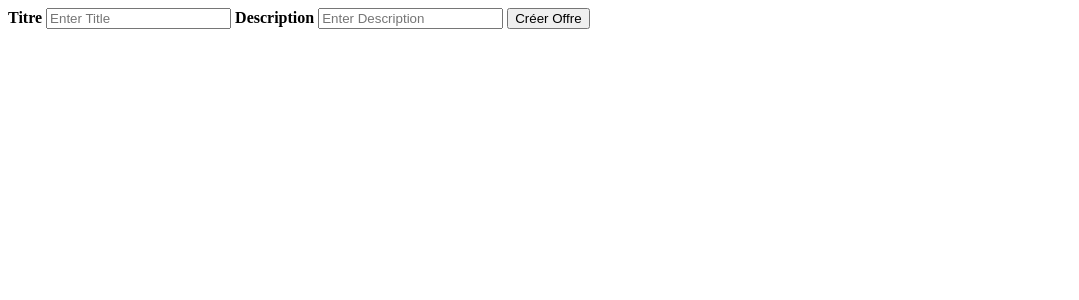
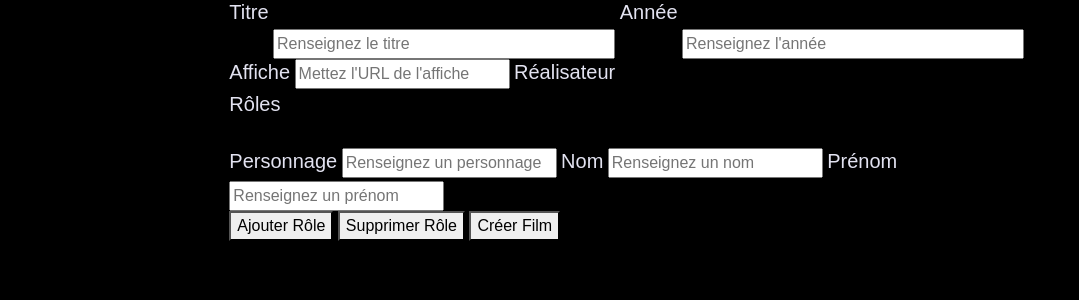
Before and after one commit to EmyLD/ecfCinema, a PHP site: template view/creer.html.twig in a window 1280 px wide. Shown: the top 300 px of the page, without its empty margins (0-1079 px from the left). Run offline with PHP 8.4, Linux system fonts and the light colour scheme; the template is opened without the code that fills it, so the values that code supplies are empty; some libraries are stand-ins or nearby versions.

Commit message:
page creer V1

```diff
--- /dev/null
+++ b/controller/creer.php
@@ -0,0 +1,3 @@
+<?php
+
+echo $twig->render('creer.html.twig', ['erreur' => 404]);
--- a/index.php
+++ b/index.php
@@ -17,7 +17,7 @@ require './config/init.php';
 $routes = [
     '/' => './controller/home.php',
     'home' => './controller/home.php',
-    // 'creer' => './controller/creer.php',
+    'creer' => './controller/creer.php',
     // 'delete' => './controller/delete.php',
     // 'update' => './controller/update.php',
 ];
--- a/view/creer.html.twig
+++ b/view/creer.html.twig
@@ -1,28 +1,130 @@
+<!DOCTYPE html>
+<html lang="en">
+  <head>
+    <meta charset="UTF-8" />
+    <meta name="viewport" content="width=device-width, initial-scale=1.0" />
+    <title>Accueil</title>
+    <link
+      href="https://cdn.jsdelivr.net/npm/bootstrap@5.3.3/dist/css/bootstrap.min.css"
+      rel="stylesheet"
+      integrity="sha384-QWTKZyjpPEjISv5WaRU9OFeRpok6YctnYmDr5pNlyT2bRjXh0JMhjY6hW+ALEwIH"
+      crossorigin="anonymous"
+    />
+	<link rel="stylesheet" href="./web/css/style.css">
+	<link rel="stylesheet" href="./web/css/home.css">
+  </head>
+
+  <body>
+    <main>
       {% if message is null %}
-	<div>
+	<div class="row align-items-start">
+	<div class="col-2">
+
+	</div>
+	<div class="col-8">
 		<form action="creer" method="post">
 			<div class="container">
+			<div class="col-12">
 				<label for="title">
-					<b>Titre</b>
+					<h5>Titre</h5><br>
 				</label>
-				<input type="text" placeholder="Enter Title" name="title" required>
+				<input class="col-5" type="text" placeholder="Renseignez le titre" name="title" required>
 
-				<label for="description">
-					<b>Description</b>
+				<label for="year">
+                    <h5>Année</h5><br>
                 </label>
-				<input type="text" placeholder="Enter Description" name="description" required>
-				<button type="submit">Créer Offre</button>
+                <input class="col-5" type="text" placeholder="Renseignez l'année" name="year" required>
+				</div>
+				<label for="poster">
+                    <h5>Affiche</h5>
+                </label>
+                <input type="text" placeholder="Mettez l'URL de l'affiche" name="poster" required>
+
+				<label for="director">
+                    <h5>Réalisateur</h5>
+                </label>
+
+                <div id="roles">
+				<h5>Rôles</h5><br>
+                    <label for="character1">
+                        <h5>Personnage</h5>
+                    </label>
+                    <input type="text" placeholder="Renseignez un personnage" name="character[]" required>
+
+                    <label for="name1">
+                        <h5>Nom</h5>
+                    </label>
+                    <input type="text" placeholder="Renseignez un nom" name="name[]" required>
+
+                    <label for="firstname1">
+                        <h5>Prénom</h5>
+                    </label>
+                    <input type="text" placeholder="Renseignez un prénom" name="firstname[]" required>
+                </div>
+
+                <button type="button" onclick="addRole()">Ajouter Rôle</button>
+                <button type="button" onclick="removeRole()">Supprimer Rôle</button>
+
+                <button type="submit">Créer Film</button>
             </div>
         </form>
 		</div>
+		<div class="col-2">
+
+		</div>
+    </div>
 	{% else %}
     <div>
-		<p>{{message}}
-			:</p><br>
-		{% if offre is defined %}
-			{{offre.getTitle}}
-			:
-			{{offre.getDescription}}
+        <p>{{ message }}:</p><br>
+        {% if movie is defined %}
+            {{ movie.getTitle }}:
+            {{ movie.getYear }}:
+            {{ movie.getPoster }}:
+            {{ movie.getDirector }}
         {% endif %}
     </div>
 	{% endif %}
+    </main>
+	<script>
+    let roleCount = 1;
+
+    function addRole() {
+        roleCount++;
+        const rolesDiv = document.getElementById('roles');
+
+        const roleHtml = `
+            <div id="role${roleCount}">
+                <label for="character${roleCount}">
+                    <b>Personnage</b>
+                </label>
+                <input type="text" placeholder="Enter Character" name="character[]" required>
+
+                <label for="name${roleCount}">
+                    <b>Nom</b>
+                </label>
+                <input type="text" placeholder="Enter Name" name="name[]" required>
+
+                <label for="firstname${roleCount}">
+                    <b>Prénom</b>
+                </label>
+                <input type="text" placeholder="Enter Firstname" name="firstname[]" required>
+
+                <button type="button" onclick="removeRole(${roleCount})">Supprimer</button>
+            </div>
+        `;
+
+        rolesDiv.innerHTML += roleHtml;
+    }
+
+    function removeRole(roleId) {
+        const roleToRemove = document.getElementById('role' + roleId);
+        roleToRemove.parentNode.removeChild(roleToRemove);
+    }
+</script>
+    <script
+      src="https://cdn.jsdelivr.net/npm/bootstrap@5.3.3/dist/js/bootstrap.bundle.min.js"
+      integrity="sha384-YvpcrYf0tY3lHB60NNkmXc5s9fDVZLESaAA55NDzOxhy9GkcIdslK1eN7N6jIeHz"
+      crossorigin="anonymous"
+    ></script>
+  </body>
+</html>
```
Lines whose indentation alone changed are shown as unchanged.
